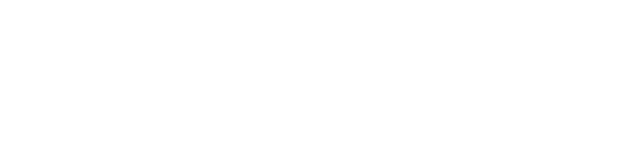
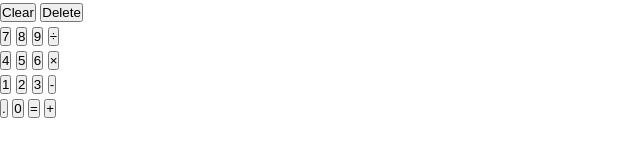
Before and after one commit to ichrahman/calculator, a plain HTML site: page index.html in a window 1280 px wide. Shown: the whole page, without its empty margins (0-640 px from the left). Drawn offline with Linux system fonts and the light colour scheme.

Commit message:
Create all the buttons

```diff
--- a/index.html
+++ b/index.html
@@ -3,11 +3,51 @@
 <head>
     <meta charset="UTF-8">
     <meta name="viewport" content="width=device-width, initial-scale=1.0">
-    <title>Document</title>
+    <title>Calculator</title>
     <link rel="stylesheet" href="style.css">
     <script defer src="script.js"></script>
 </head>
 <body>
+    <div class="container">
+        <div class="calculator">
+            <div>
+                <div class="display-one"></div>
+                <div class="display-two"></div>
+            </div>
+            <div class="d_flex">
+                <button>Clear</button>
+                <button>Delete</button>
+            </div>
+            <div class="d_flex">
+                <div>
+                    <button>7</button>
+                    <button>8</button>
+                    <button>9</button>
+                    <button>&divide;</button>
+                </div>
 
+                <div>
+                    <button>4</button>
+                    <button>5</button>
+                    <button>6</button>
+                    <button>&times;</button>
+                </div>
+
+                <div>
+                    <button>1</button>
+                    <button>2</button>
+                    <button>3</button>
+                    <button>-</button>
+                </div>
+
+                <div>
+                    <button>.</button>
+                    <button>0</button>
+                    <button>=</button>
+                    <button>+</button>
+                </div>
+            </div>
+        </div>
+    </div>
 </body>
 </html>
--- a/style.css
+++ b/style.css
@@ -0,0 +1,11 @@
+* {
+    margin: 0;
+    padding: 0;
+    box-sizing: border-box;
+}
+
+body {
+    font-family: Arial, sans-serif;
+    font-size: 16px;
+    line-height: 1.5;
+}
```
